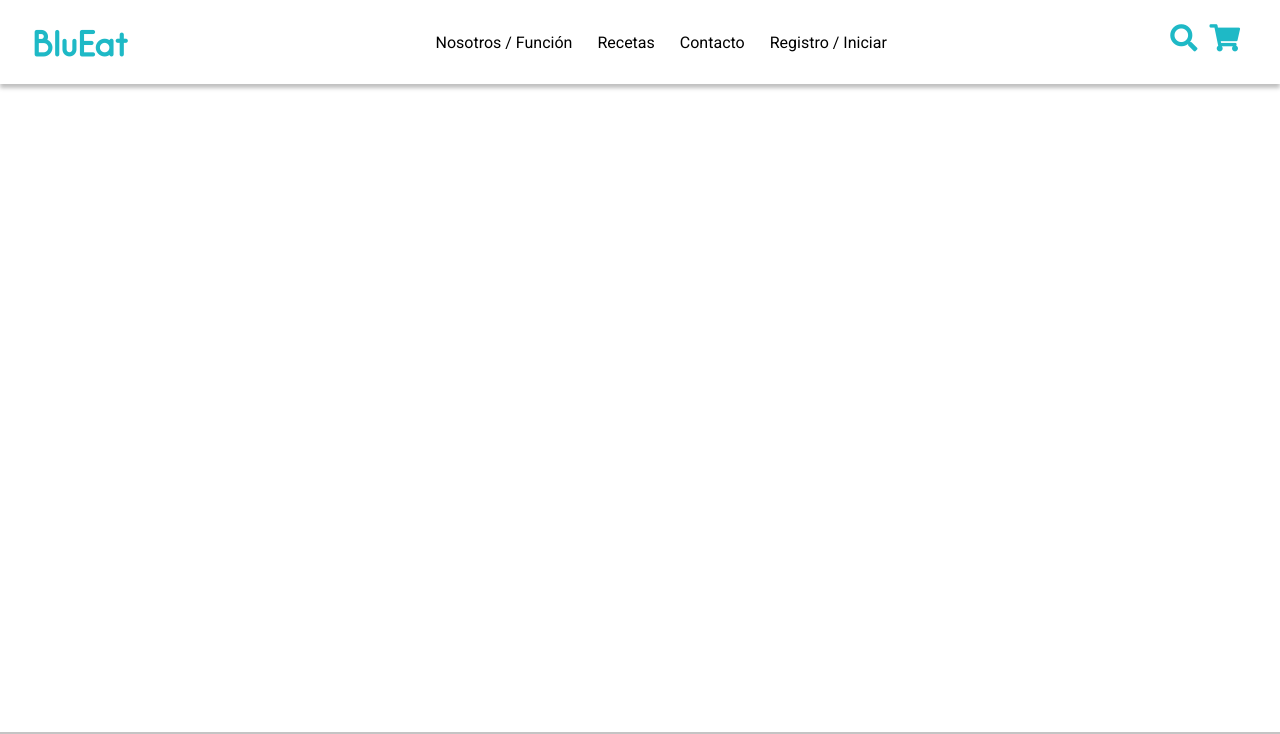
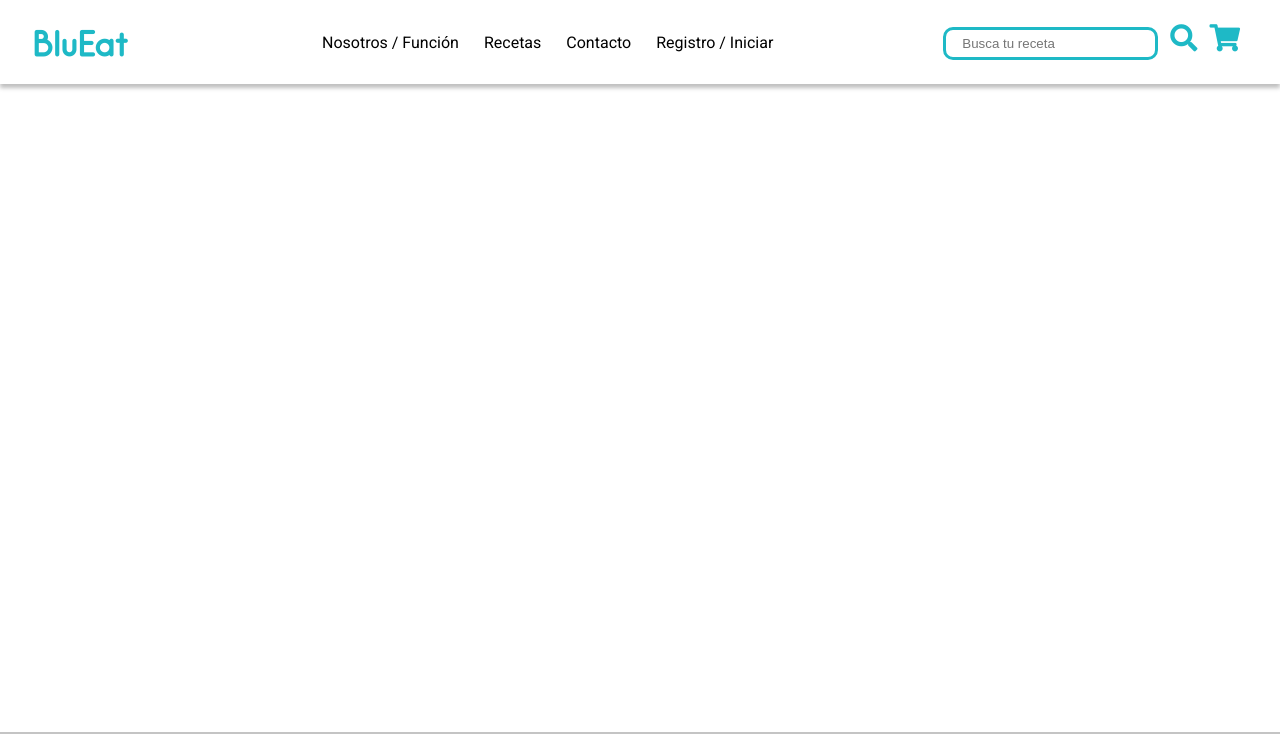
Before and after one commit to psoto-go/1-Prototipo-Blueat, a plain HTML site: page home.html in a window 1280 px wide. Shown: the top 734 px of the page. Drawn offline with Linux system fonts and the light colour scheme.

Commit message:
search input navbar

```diff
--- a/assets/scss/components/_navbar.scss
+++ b/assets/scss/components/_navbar.scss
@@ -43,6 +43,13 @@
     }
 
     .navbar-icons {
+      .input-search {
+        border-radius: 10px;
+        border: solid $logo-color;
+        outline: transparent;
+        margin-right: 0.5rem;
+        padding: 0.4rem 1rem;
+      }
       i {
         color: $logo-color;
         font-size: 1.7rem;
--- a/home.html
+++ b/home.html
@@ -46,6 +46,7 @@
                 <li class="navbar-item"><a href=""></a>Registro / Iniciar</li>
             </ul>
             <div class="navbar-icons">
+                <input type="text" class="input-search" placeholder="Busca tu receta">
                 <a href="" class="search-icon"><i class="fas fa-search"></i></a>
                 <a href="" class="cart-icon"><i class="fas fa-shopping-cart"></i></a>
             </div>
```
Also changed, not shown: assets/css/style.css, 1 other file.
